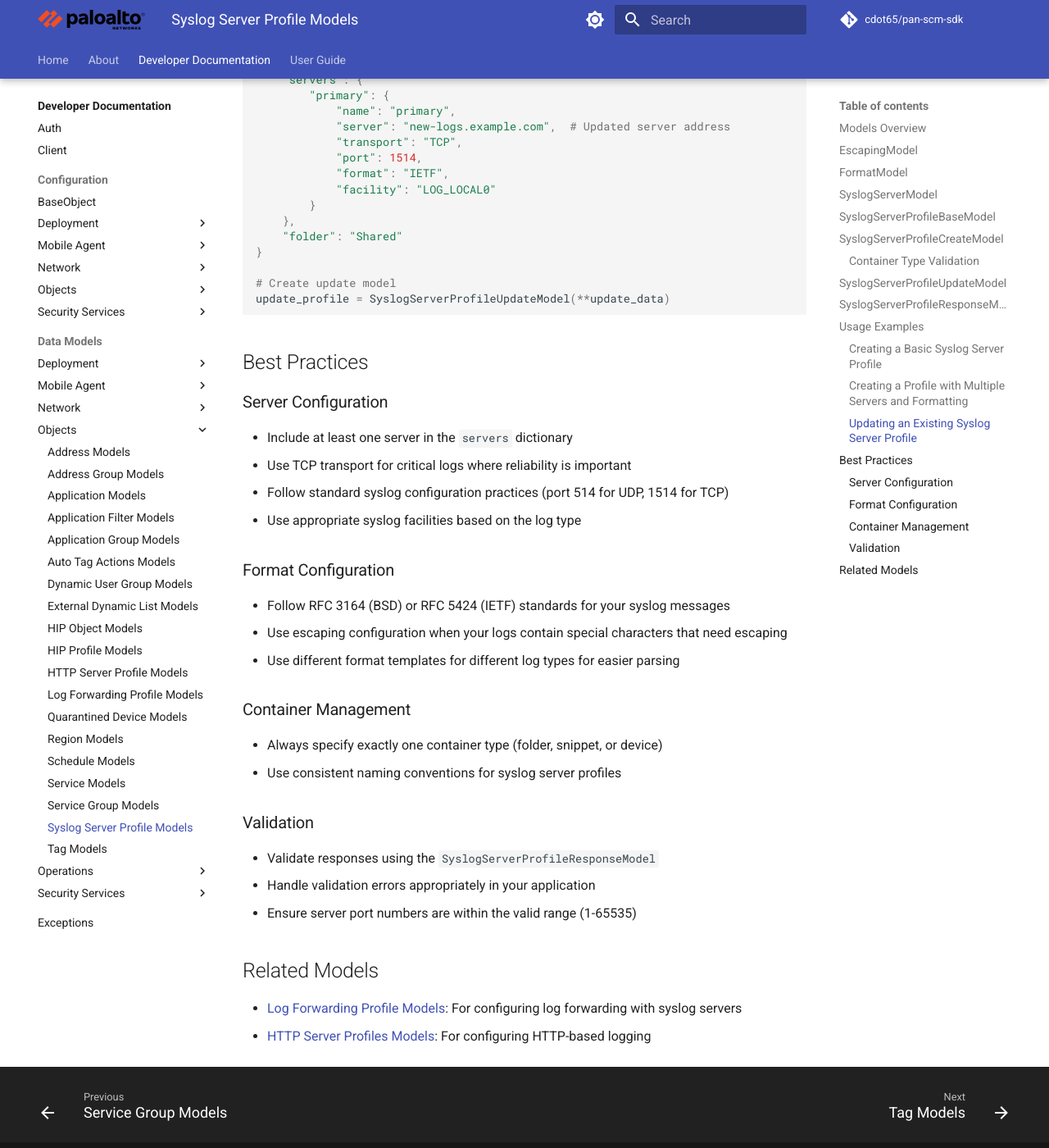
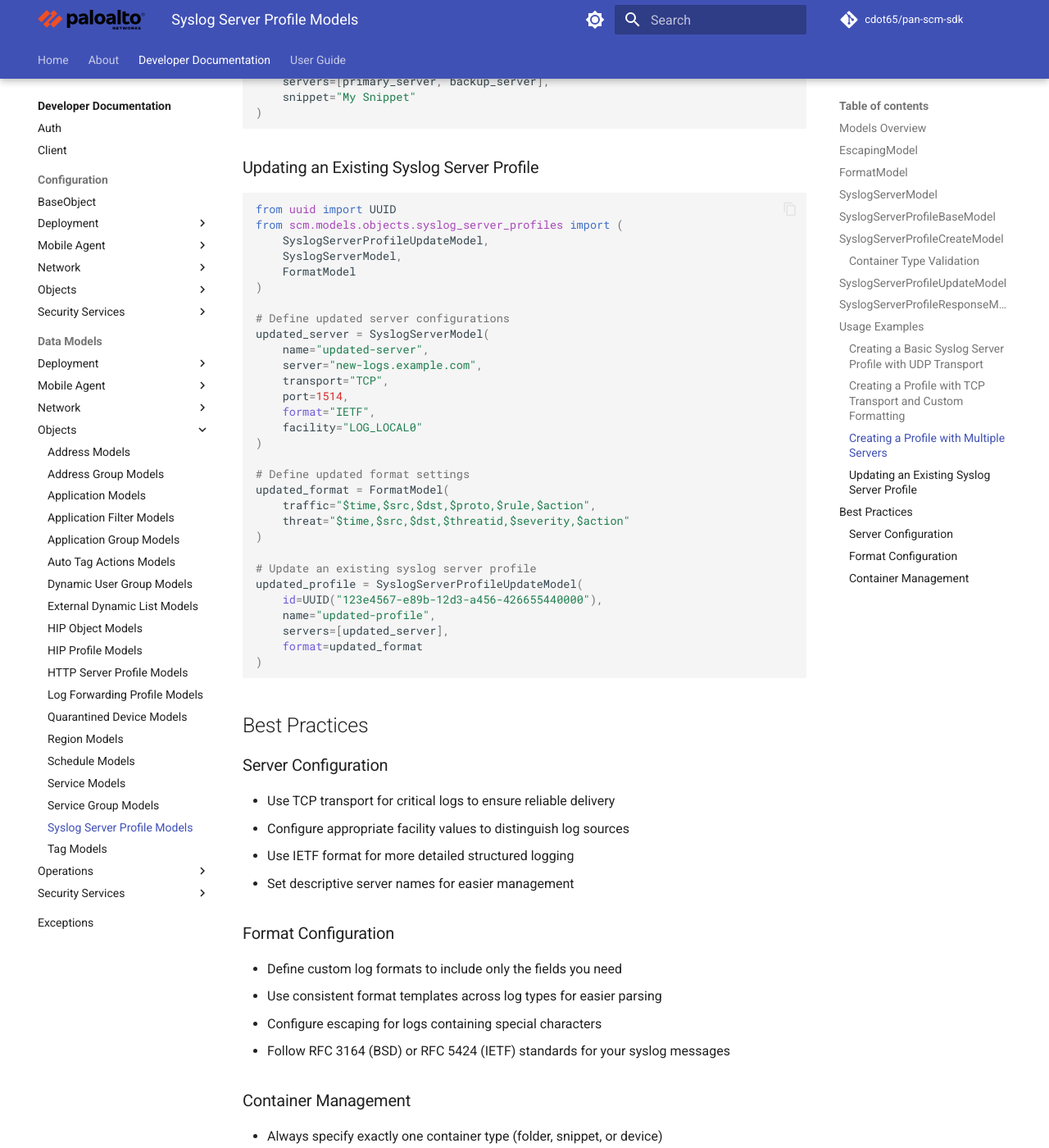
Before and after one commit to cdot65/pan-scm-sdk, an MkDocs documentation site: the page built from docs/sdk/models/objects/syslog_server_profiles_models.md, in a window 1280 px wide and 1400 px high, scrolled down 6722 px. Shown: the whole window at 82% size. Built offline with MkDocs 1.6.1 and Material for MkDocs 9.7.7, drawn with Linux system fonts in a browser that asks for light colours; comment, search, counter and statistics services are not loaded; some of the changed text lies outside the part shown.

Commit message:
Update SDK documentation for enhanced model details
Expanded and restructured SDK documentation across URL Categories, HTTP/Syslog Server Profiles, and Log Forwarding Profiles. Added new attributes, examples, and validation logic for improved clarity and usability. This includes updates to match real-world use cases with enhanced logging options and better management practices.

````diff
--- a/docs/sdk/models/objects/syslog_server_profiles_models.md
+++ b/docs/sdk/models/objects/syslog_server_profiles_models.md
@@ -68,7 +68,7 @@
 | Attribute | Type | Required | Default | Description |
 |-----------|------|----------|---------|-------------|
 | name | str | Yes | - | The name of the syslog server profile (max length: 31) |
-| servers | Dict[str, Any] | Yes | - | Dictionary of server configurations |
+| servers | List[SyslogServerModel] | Yes | - | List of server configurations |
 | format | Optional[FormatModel] | No | None | Format settings for different log types |
 | folder | Optional[str] | No | None | The folder in which the resource is defined (max length: 64) |
 | snippet | Optional[str] | No | None | The snippet in which the resource is defined (max length: 64) |
@@ -130,41 +130,50 @@
 
 ## Usage Examples
 
-### Creating a Basic Syslog Server Profile
+### Creating a Basic Syslog Server Profile with UDP Transport
 
 ```python
 from scm.models.objects.syslog_server_profiles import (
     SyslogServerProfileCreateModel,
-    FormatModel
+    SyslogServerModel
 )
 
-# Create a simple syslog server profile
-profile_data = {
-    "name": "basic-syslog-profile",
-    "servers": {
-        "primary": {
-            "name": "primary",
-            "server": "192.168.1.100",
-            "transport": "UDP",
-            "port": 514,
-            "format": "BSD",
-            "facility": "LOG_USER"
-        }
-    },
-    "folder": "Shared"
-}
+# Define a syslog server configuration
+server = SyslogServerModel(
+    name="primary-syslog",
+    server="192.168.1.100",
+    transport="UDP",
+    port=514,
+    format="BSD",
+    facility="LOG_USER"
+)
 
-# Use the data with the Pydantic model
-syslog_profile = SyslogServerProfileCreateModel(**profile_data)
+# Create a syslog server profile in a folder
+syslog_profile = SyslogServerProfileCreateModel(
+    name="basic-syslog-profile",
+    servers=[server],
+    folder="Shared"
+)
 ```
 
-### Creating a Profile with Multiple Servers and Formatting
+### Creating a Profile with TCP Transport and Custom Formatting
 
 ```python
 from scm.models.objects.syslog_server_profiles import (
     SyslogServerProfileCreateModel,
+    SyslogServerModel,
     FormatModel,
     EscapingModel
+)
+
+# Define a syslog server configuration with TCP transport
+server = SyslogServerModel(
+    name="secure-syslog",
+    server="logs.example.com",
+    transport="TCP",
+    port=1514,
+    format="IETF",
+    facility="LOG_LOCAL0"
 )
 
 # Define format settings with escaping
@@ -178,41 +187,48 @@
     system="hostname,$time,$severity,$result"
 )
 
-# Create a profile with multiple servers and formatting
-profile_data = {
-    "name": "advanced-syslog-profile",
-    "servers": {
-        "primary": {
-            "name": "primary",
-            "server": "logs.example.com",
-            "transport": "TCP",
-            "port": 1514,
-            "format": "IETF",
-            "facility": "LOG_LOCAL0"
-        },
-        "backup": {
-            "name": "backup",
-            "server": "backup-logs.example.com",
-            "transport": "TCP",
-            "port": 1514,
-            "format": "IETF",
-            "facility": "LOG_LOCAL1"
-        }
-    },
-    "format": {
-        "traffic": "hostname,$time,$src,$dst,$proto,$sport,$dport",
-        "threat": "hostname,$time,$src,$dst,$threatid,$severity",
-        "system": "hostname,$time,$severity,$result",
-        "escaping": {
-            "escape_character": "\\",
-            "escaped_characters": ",\""
-        }
-    },
-    "folder": "Shared"
-}
+# Create a syslog server profile with formatting in a device
+syslog_profile = SyslogServerProfileCreateModel(
+    name="advanced-syslog-profile",
+    servers=[server],
+    format=format_config,
+    device="My Device"
+)
+```
 
-# Use the data with the Pydantic model
-syslog_profile = SyslogServerProfileCreateModel(**profile_data)
+### Creating a Profile with Multiple Servers
+
+```python
+from scm.models.objects.syslog_server_profiles import (
+    SyslogServerProfileCreateModel,
+    SyslogServerModel
+)
+
+# Define multiple syslog server configurations
+primary_server = SyslogServerModel(
+    name="primary",
+    server="192.168.1.100",
+    transport="TCP",
+    port=1514,
+    format="IETF",
+    facility="LOG_LOCAL0"
+)
+
+backup_server = SyslogServerModel(
+    name="backup",
+    server="192.168.1.101",
+    transport="TCP",
+    port=1514,
+    format="IETF",
+    facility="LOG_LOCAL1"
+)
+
+# Create a syslog server profile with multiple servers in a snippet
+syslog_profile = SyslogServerProfileCreateModel(
+    name="multi-server-profile",
+    servers=[primary_server, backup_server],
+    snippet="My Snippet"
+)
 ```
 
 ### Updating an Existing Syslog Server Profile
@@ -220,53 +236,51 @@
 ```python
 from uuid import UUID
 from scm.models.objects.syslog_server_profiles import (
-    SyslogServerProfileUpdateModel
+    SyslogServerProfileUpdateModel,
+    SyslogServerModel,
+    FormatModel
+)
+
+# Define updated server configurations
+updated_server = SyslogServerModel(
+    name="updated-server",
+    server="new-logs.example.com",
+    transport="TCP",
+    port=1514,
+    format="IETF",
+    facility="LOG_LOCAL0"
+)
+
+# Define updated format settings
+updated_format = FormatModel(
+    traffic="$time,$src,$dst,$proto,$rule,$action",
+    threat="$time,$src,$dst,$threatid,$severity,$action"
 )
 
 # Update an existing syslog server profile
-update_data = {
-    "id": UUID("123e4567-e89b-12d3-a456-426655440000"),
-    "name": "updated-syslog-profile",
-    "servers": {
-        "primary": {
-            "name": "primary",
-            "server": "new-logs.example.com",  # Updated server address
-            "transport": "TCP",
-            "port": 1514,
-            "format": "IETF",
-            "facility": "LOG_LOCAL0"
-        }
-    },
-    "folder": "Shared"
-}
-
-# Create update model
-update_profile = SyslogServerProfileUpdateModel(**update_data)
+updated_profile = SyslogServerProfileUpdateModel(
+    id=UUID("123e4567-e89b-12d3-a456-426655440000"),
+    name="updated-profile",
+    servers=[updated_server],
+    format=updated_format
+)
 ```
 
 ## Best Practices
 
 ### Server Configuration
-- Include at least one server in the `servers` dictionary
-- Use TCP transport for critical logs where reliability is important
-- Follow standard syslog configuration practices (port 514 for UDP, 1514 for TCP)
-- Use appropriate syslog facilities based on the log type
+- Use TCP transport for critical logs to ensure reliable delivery
+- Configure appropriate facility values to distinguish log sources
+- Use IETF format for more detailed structured logging
+- Set descriptive server names for easier management
 
 ### Format Configuration
+- Define custom log formats to include only the fields you need
+- Use consistent format templates across log types for easier parsing
+- Configure escaping for logs containing special characters
 - Follow RFC 3164 (BSD) or RFC 5424 (IETF) standards for your syslog messages
-- Use escaping configuration when your logs contain special characters that need escaping
-- Use different format templates for different log types for easier parsing
 
 ### Container Management
 - Always specify exactly one container type (folder, snippet, or device)
 - Use consistent naming conventions for syslog server profiles
-
-### Validation
-- Validate responses using the `SyslogServerProfileResponseModel`
-- Handle validation errors appropriately in your application
-- Ensure server port numbers are within the valid range (1-65535)
-
-## Related Models
-
-- [Log Forwarding Profile Models](log_forwarding_profile_models.md): For configuring log forwarding with syslog servers
-- [HTTP Server Profiles Models](http_server_profiles_models.md): For configuring HTTP-based logging
+- Organize profiles logically by function or application
````
Also changed, not shown: docs/sdk/models/objects/http_server_profiles_models.md (+16 -5 lines), docs/sdk/models/objects/log_forwarding_profile_models.md (+55 -37 lines), docs/sdk/models/security_services/url_categories_models.md (+114 -102 lines).
